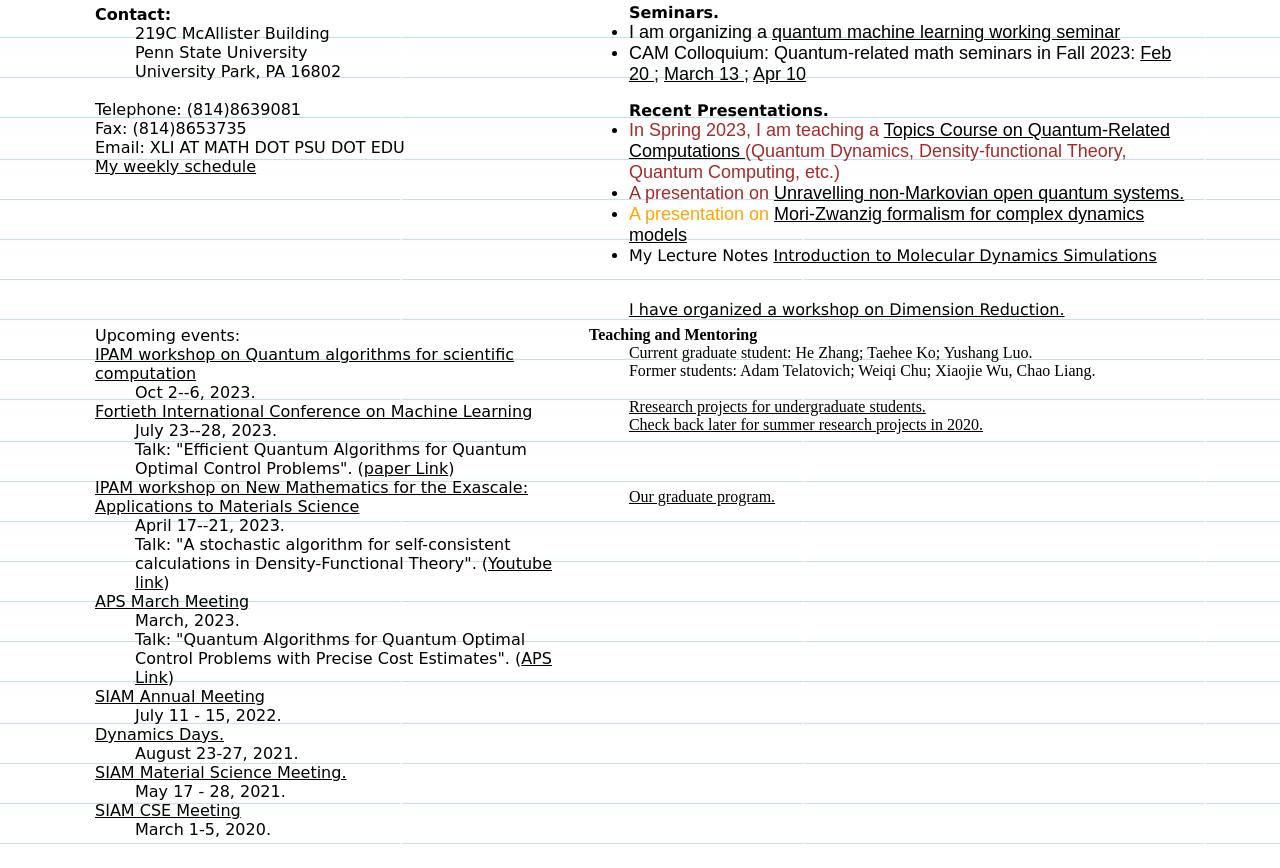
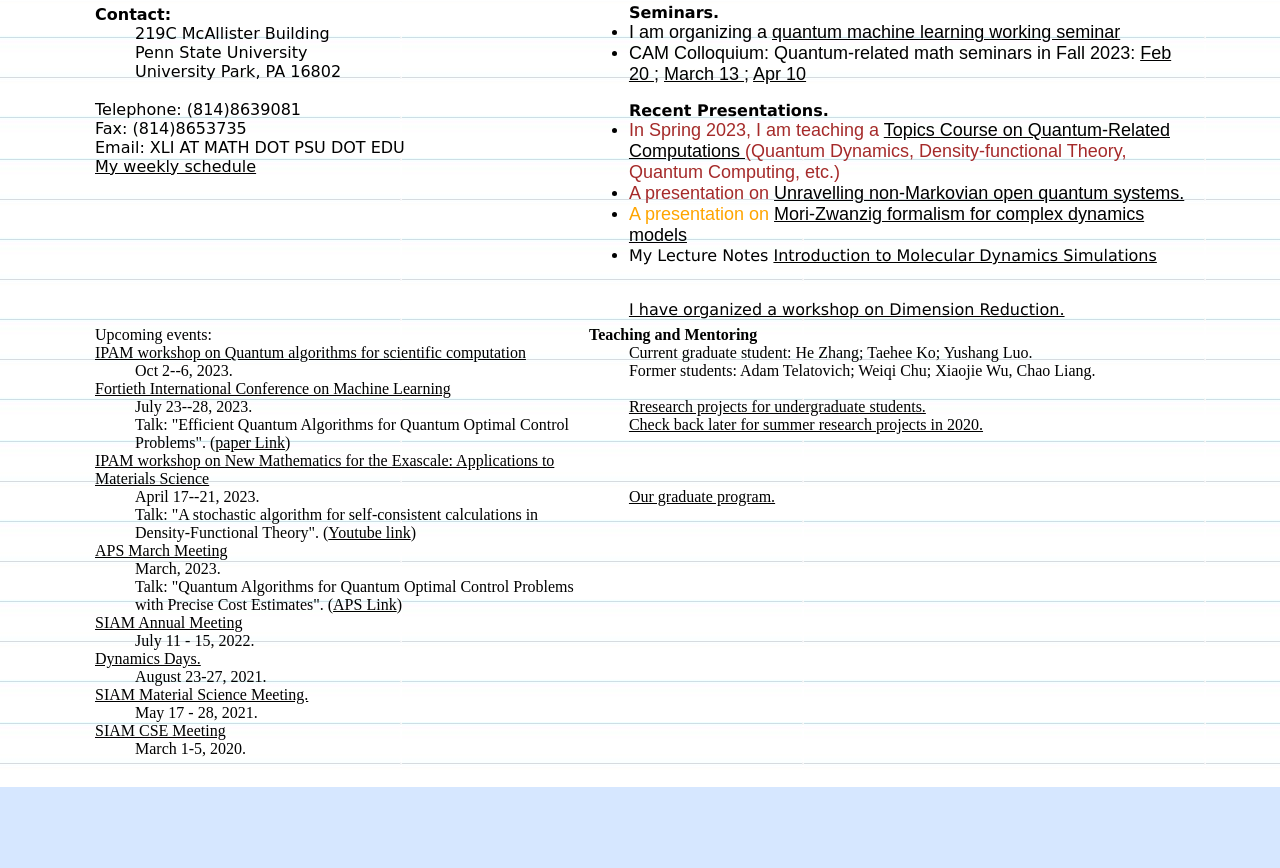
Before and after one commit to xxl12/main, a plain HTML site: page index.html in a window 1280 px wide. Shown: the part 406-1274 px from the top of the page. After the commit the page ends 1193 px from the top, so only its background shows below. Drawn offline with Linux system fonts and the light colour scheme.

Commit message:
Update index.html

```diff
--- a/index.html
+++ b/index.html
@@ -131,7 +131,7 @@ Apr 10 </a>  </font>  </li>
       <td  align="left" width="45%">
 
 
-       <font face="cursive">
+       <font face="normal">
 	<dl> Upcoming events:
 
 		<dt> <a href="http://www.ipam.ucla.edu/programs/workshops/workshop-i-quantum-algorithms-for-scientific-computation/"> IPAM workshop on Quantum algorithms for scientific computation
```
